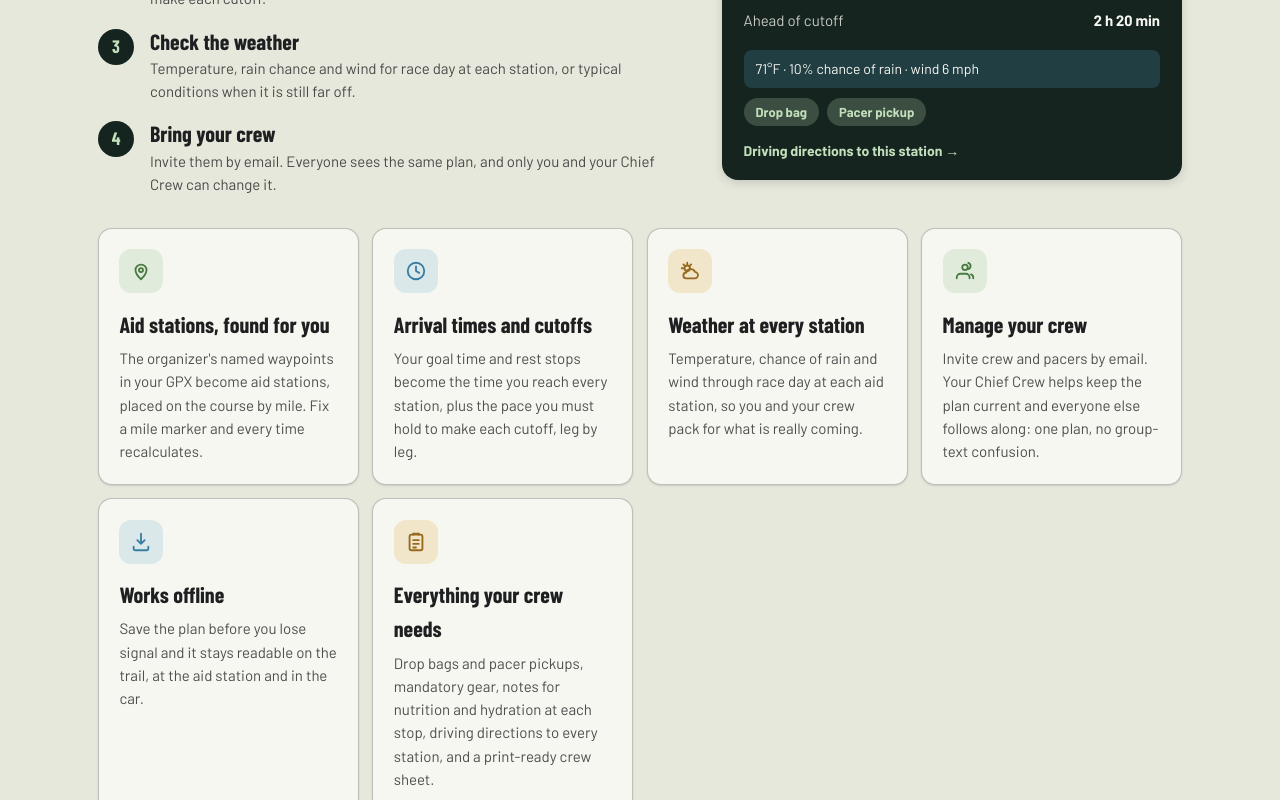
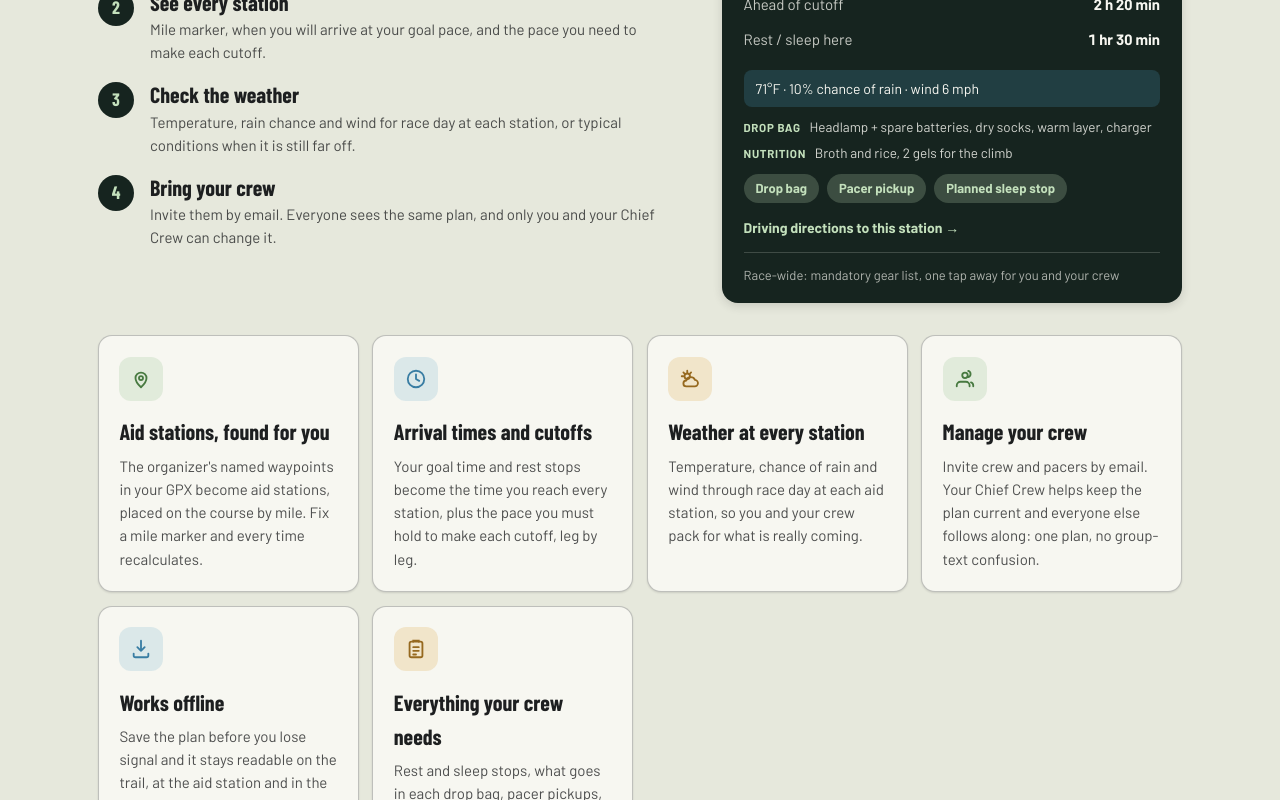
Before and after one commit to NepaPower/TheRunnersGuru, a React (Vite) app: page / in a window 1280 px wide. Shown: the part 2180-2980 px from the top of the page. Built offline with nearby package versions, Linux system fonts and the light colour scheme; no server answers.

Commit message:
Landing: richer example station (rest/sleep, drop bag contents, nutrition, mandatory gear)
Co-Authored-By: Claude Sonnet 5.5 <noreply@anthropic.com>

```diff
--- a/src/routes/Landing.tsx
+++ b/src/routes/Landing.tsx
@@ -125,7 +125,7 @@ const CREW_FEATURES: { title: string; desc: string; icon: JSX.Element }[] = [
   },
   {
     title: 'Everything your crew needs',
-    desc: 'Drop bags and pacer pickups, mandatory gear, notes for nutrition and hydration at each stop, driving directions to every station, and a print-ready crew sheet.',
+    desc: 'Rest and sleep stops, what goes in each drop bag, pacer pickups, a race-wide mandatory gear list, nutrition and hydration notes, driving directions to every station, and a print-ready crew sheet.',
     icon: (
       <>
         <rect x="5" y="4" width="14" height="17" rx="2" strokeWidth="2" fill="none" />
@@ -325,12 +325,26 @@ export function Landing() {
               <span>Ahead of cutoff</span>
               <strong>2 h 20 min</strong>
             </div>
+            <div className="rg-landing-mock-row">
+              <span>Rest / sleep here</span>
+              <strong>1 hr 30 min</strong>
+            </div>
             <div className="rg-landing-mock-weather">71°F · 10% chance of rain · wind 6 mph</div>
+            <div className="rg-landing-mock-notes">
+              <div>
+                <b>Drop bag</b> Headlamp + spare batteries, dry socks, warm layer, charger
+              </div>
+              <div>
+                <b>Nutrition</b> Broth and rice, 2 gels for the climb
+              </div>
+            </div>
             <div className="rg-landing-mock-chips">
               <span>Drop bag</span>
               <span>Pacer pickup</span>
+              <span>Planned sleep stop</span>
             </div>
             <div className="rg-landing-mock-link">Driving directions to this station →</div>
+            <div className="rg-landing-mock-foot">Race-wide: mandatory gear list, one tap away for you and your crew</div>
           </div>
         </div>
 
--- a/src/routes/landing.css
+++ b/src/routes/landing.css
@@ -473,6 +473,29 @@
   background: color-mix(in srgb, var(--color-accent-2) 22%, transparent);
   font-size: 14px;
 }
+.rg-landing-mock-notes {
+  display: flex;
+  flex-direction: column;
+  gap: 6px;
+  margin-bottom: 12px;
+  font-size: 13.5px;
+  line-height: 1.45;
+  color: color-mix(in srgb, var(--color-bg) 84%, transparent);
+}
+.rg-landing-mock-notes b {
+  margin-right: 6px;
+  font-size: 11.5px;
+  letter-spacing: 0.06em;
+  text-transform: uppercase;
+  color: var(--color-accent-300);
+}
+.rg-landing-mock-foot {
+  margin-top: 14px;
+  padding-top: 12px;
+  border-top: 1px solid color-mix(in srgb, var(--color-bg) 18%, transparent);
+  font-size: 13px;
+  color: color-mix(in srgb, var(--color-bg) 68%, transparent);
+}
 .rg-landing-mock-chips { display: flex; flex-wrap: wrap; gap: 8px; }
 .rg-landing-mock-chips span {
   padding: 4px 12px;
```
